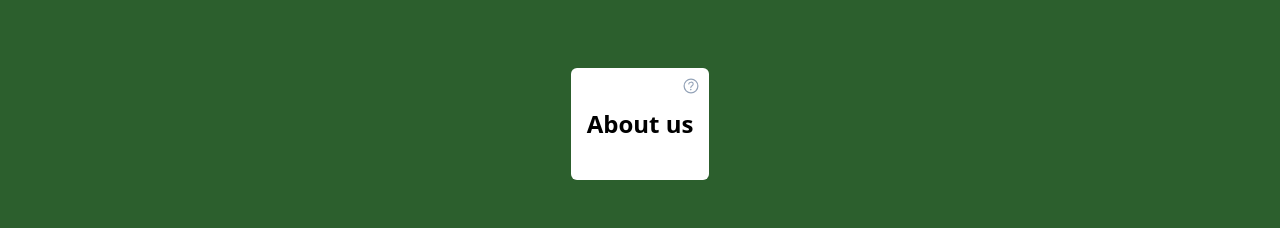
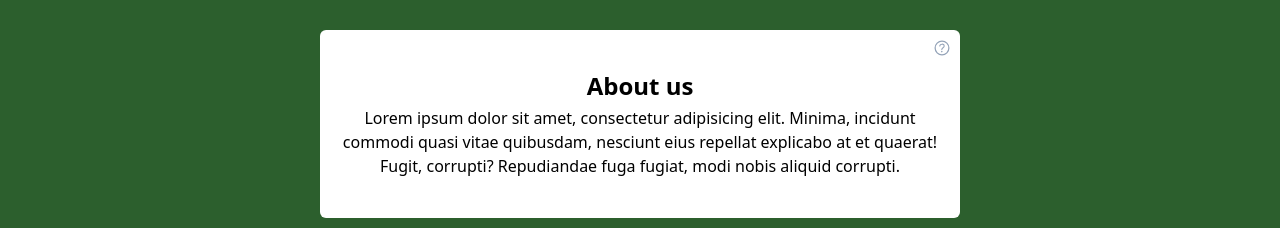
Before and after one commit to Omkar-Jawalkar/30Doer, a React (Vite) app: page /aboutus in a window 1280 px wide. Shown: the part 288-516 px from the top of the page. Built offline with nearby package versions, Linux system fonts and the light colour scheme; no server answers.

Commit message:
Update sw.js and Aboutus.jsx

```diff
--- a/dev-dist/sw.js
+++ b/dev-dist/sw.js
@@ -82,7 +82,7 @@ define(['./workbox-16108a29'], (function (workbox) { 'use strict';
    */
   workbox.precacheAndRoute([{
     "url": "index.html",
-    "revision": "0.cto0pq7tdb"
+    "revision": "0.ll1mjfvk45o"
   }], {});
   workbox.cleanupOutdatedCaches();
   workbox.registerRoute(new workbox.NavigationRoute(workbox.createHandlerBoundToURL("index.html"), {
--- a/src/pages/aboutus/Aboutus.jsx
+++ b/src/pages/aboutus/Aboutus.jsx
@@ -1,9 +1,15 @@
 const Aboutus = () => {
     return (
-        <div className="flex gap-1 my-6 justify-center items-center">
+        <div className="flex gap-1 my-6 flex-col justify-center items-center">
             <h1 className="text-2xl font-bold">About us</h1>
 
             {/* ABOUT US MORE CONTENT */}
+            <p className="text-center">
+                Lorem ipsum dolor sit amet, consectetur adipisicing elit.
+                Minima, incidunt commodi quasi vitae quibusdam, nesciunt eius
+                repellat explicabo at et quaerat! Fugit, corrupti? Repudiandae
+                fuga fugiat, modi nobis aliquid corrupti.
+            </p>
         </div>
     );
 };
```
